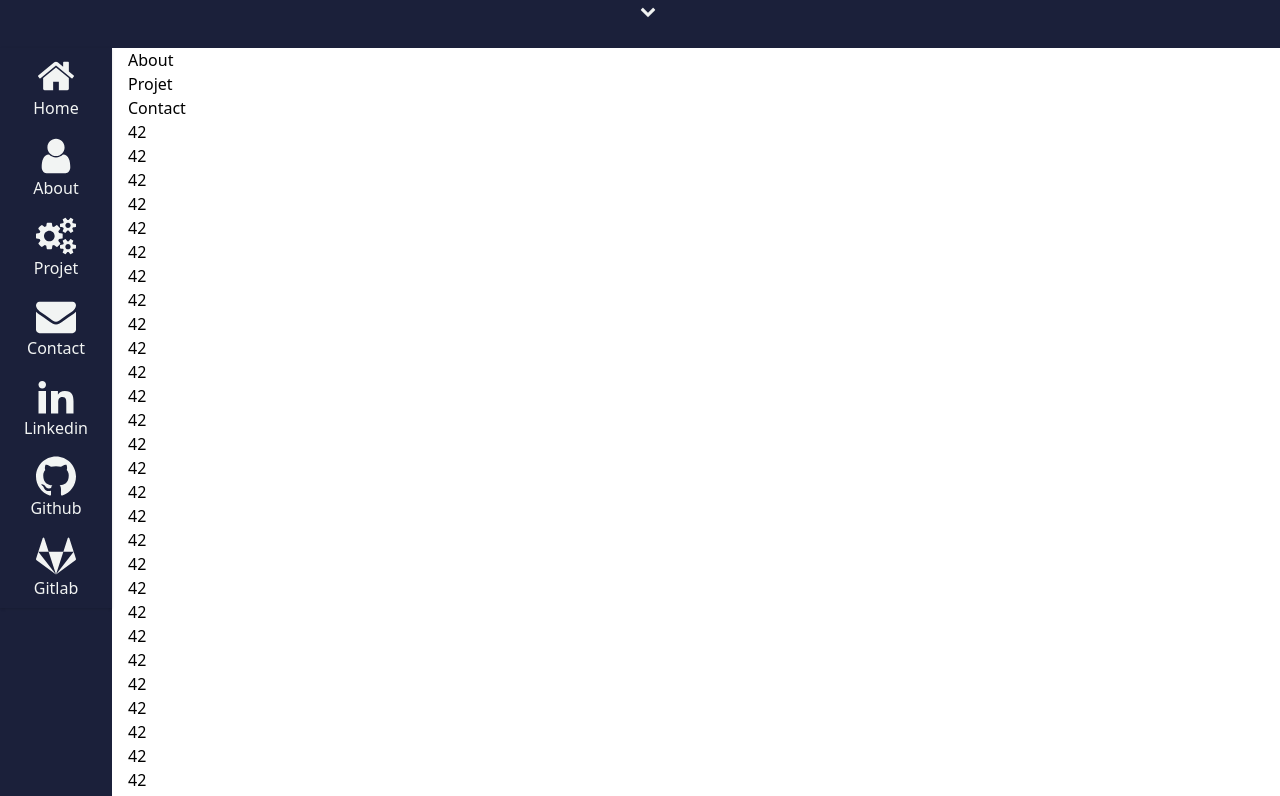
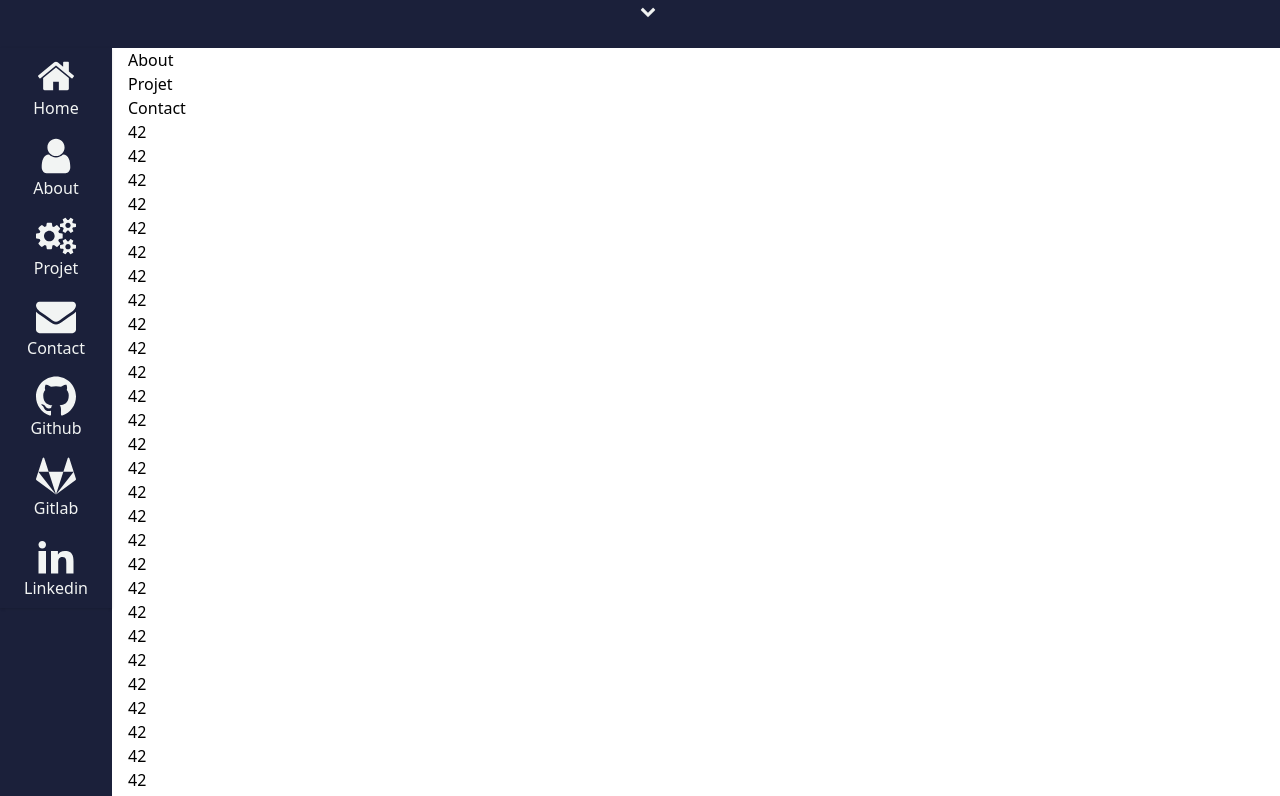
Before and after one commit to batleforc/Portfolio, a React (Create React App) app in the folder client/: page / in a window 1280 px wide. Shown: the part 752-1548 px from the top of the page. Built offline with nearby package versions, Linux system fonts and the light colour scheme.

Commit message:
[add] invert linkedin from the top to the bottom of media

```diff
--- a/client/src/propertie.js
+++ b/client/src/propertie.js
@@ -12,11 +12,6 @@ const properties = {
   ],
   media: [
     {
-      label: "Linkedin",
-      icon: "linkedin2",
-      link: "https://www.linkedin.com/in/maxime-leriche-weebo/",
-    },
-    {
       label: "Github",
       icon: "github",
       link: "https://github.com/batleforc",
@@ -26,6 +21,11 @@ const properties = {
       icon: "gitlab",
       link: "https://gitlab.com/maxLeriche.weebo",
     },
+    {
+      label: "Linkedin",
+      icon: "linkedin2",
+      link: "https://www.linkedin.com/in/maxime-leriche-weebo/",
+    },
   ],
 };
 
```
